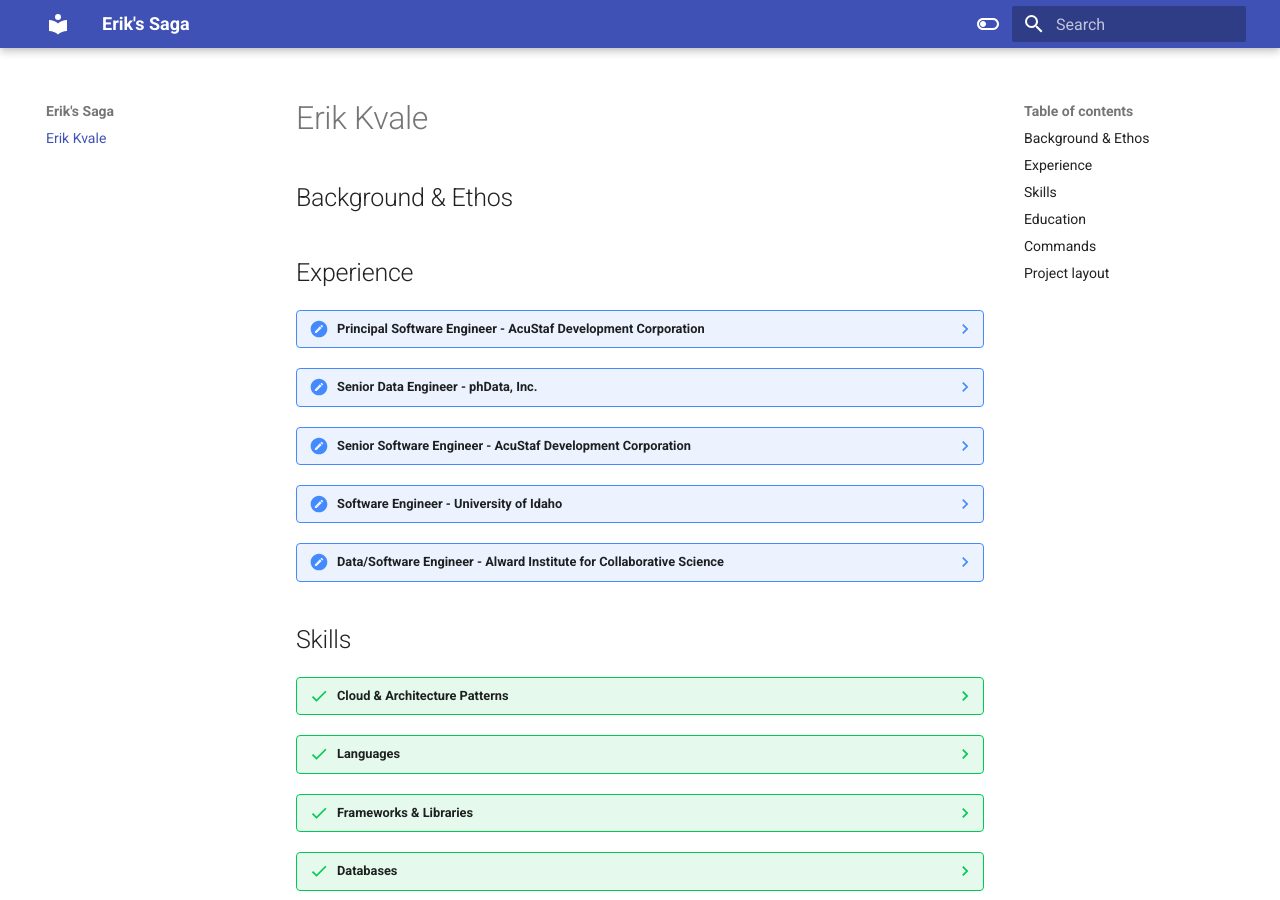
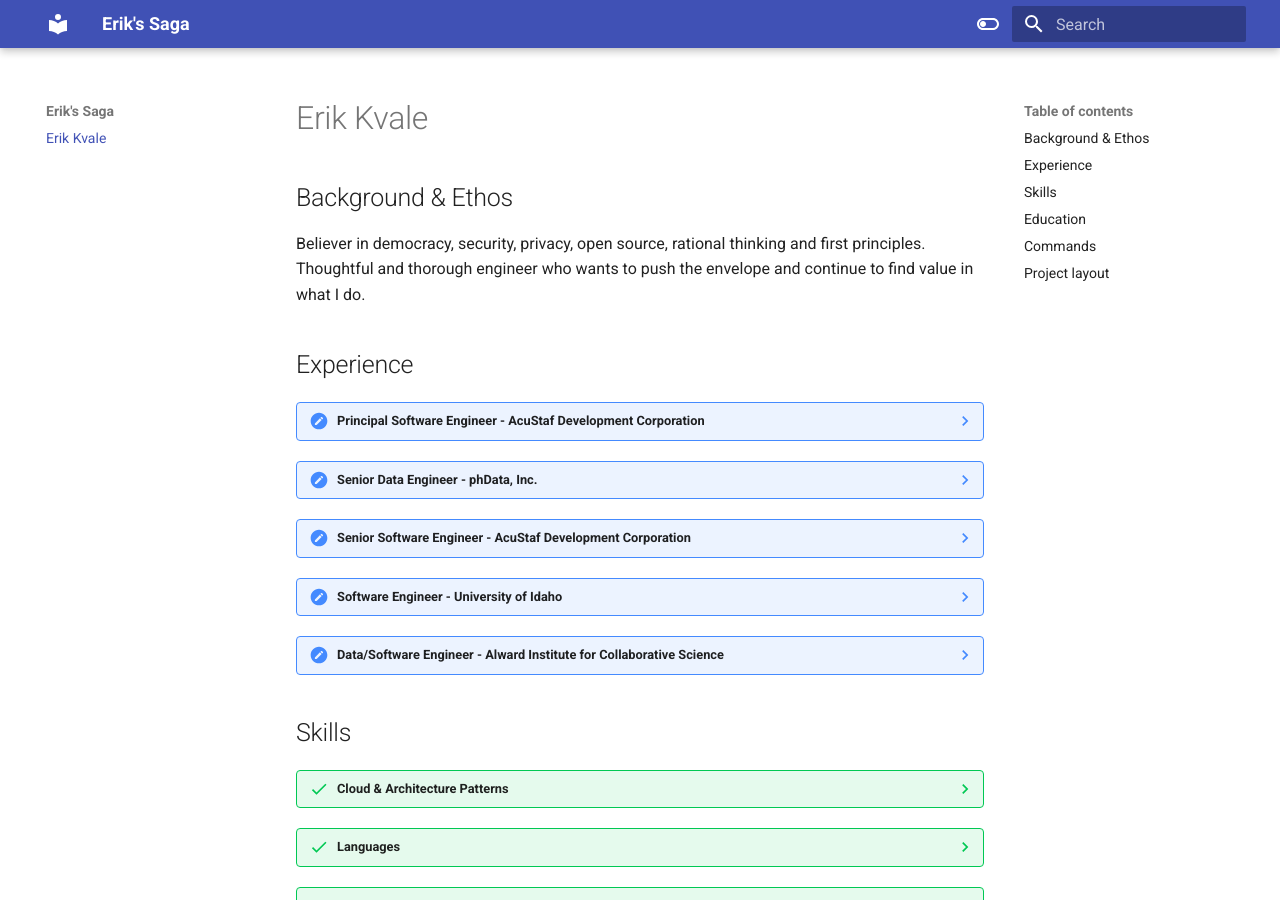
Before and after one commit to erikkvale/eriks-saga, an MkDocs documentation site: the page built from docs/index.md, in a window 1280 px wide and 900 px high. Built offline with MkDocs 1.6.1 and Material for MkDocs 9.7.7, drawn with Linux system fonts in a browser that asks for light colours; some of the changed lines change nothing that is shown.

Commit message:
Updates to content and workflow

```diff
--- a/docs/index.md
+++ b/docs/index.md
@@ -1,6 +1,7 @@
 # Erik Kvale
 
 ## Background & Ethos
+Believer in democracy, security, privacy, open source, rational thinking and first principles. Thoughtful and thorough engineer who wants to push the envelope and continue to find value in what I do.
 
 
 ## Experience
@@ -27,9 +28,10 @@
 
     Data Engineering consulting across multiple industries and projects
 
-    - Building out data pipelines and data flows to support downstream data scientists
+    - Built out data pipelines and data flows to support downstream data scientists
     - Extensive work with Hadoop ecosystem: HDFS, MapReduce, Hive, Impala.
-    - Working on cloud native data engineering projects in AWS
+    - Worked on cloud native data engineering projects in AWS including
+    corporate IAM user federation and database migrations.
 
 
 ??? note "Senior Software Engineer - AcuStaf Development Corporation"
```
Also changed, not shown: 2 other files.
